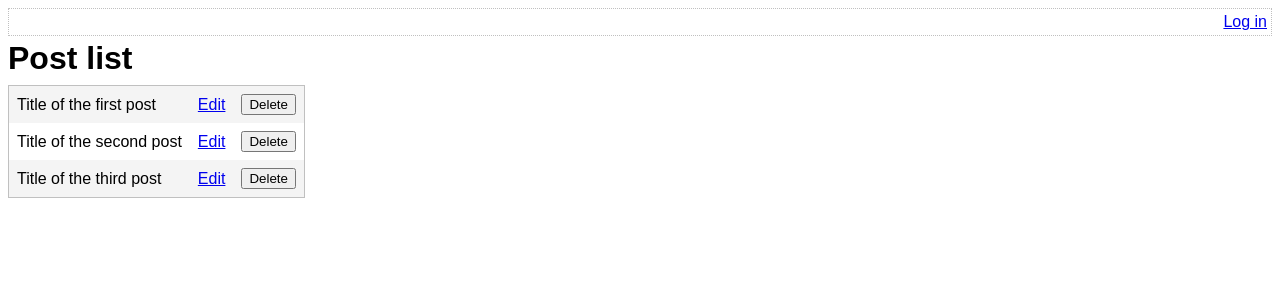
After one commit to halfer/php-tutorial-project, a PHP site: page /list-posts.php in a window 1280 px wide. The commit adds this page. Shown: the top 300 px of the page. Run offline with PHP 8.4, Linux system fonts and the light colour scheme.

Commit message:
Add mockup of All Posts screen for admin users

```diff
--- a/assets/main.css
+++ b/assets/main.css
@@ -96,3 +96,16 @@ body {
 	float: left;
 	text-align: right;
 }
+
+#post-list {
+	border-collapse: collapse;
+	border: 1px solid silver;
+}
+
+#post-list td {
+	padding: 8px;
+}
+
+#post-list tbody tr:nth-child(odd) {
+	background-color: #f4f4f4;
+}
--- /dev/null
+++ b/list-posts.php
@@ -0,0 +1,64 @@
+<?php
+require_once 'lib/common.php';
+
+session_start();
+
+?>
+<!DOCTYPE html>
+<html>
+	<head>
+		<title>A blog application | Blog posts</title>
+		<?php require 'templates/head.php' ?>
+	</head>
+	<body>
+		<?php require 'templates/top-menu.php' ?>
+
+		<h1>Post list</h1>
+
+		<form method="post">
+			<table id="post-list">
+				<tbody>
+					<tr>
+						<td>Title of the first post</td>
+						<td>
+							<a href="edit-post.php?post_id=1">Edit</a>
+						</td>
+						<td>
+							<input
+								type="submit"
+								name="post[1]"
+								value="Delete"
+							/>
+						</td>
+					</tr>
+					<tr>
+						<td>Title of the second post</td>
+						<td>
+							<a href="edit-post.php?post_id=2">Edit</a>
+						</td>
+						<td>
+							<input
+								type="submit"
+								name="post[2]"
+								value="Delete"
+							/>
+						</td>
+					</tr>
+					<tr>
+						<td>Title of the third post</td>
+						<td>
+							<a href="edit-post.php?post_id=3">Edit</a>
+						</td>
+						<td>
+							<input
+								type="submit"
+								name="post[3]"
+								value="Delete"
+							/>
+						</td>
+					</tr>
+				</tbody>
+			</table>
+		</form>
+	</body>
+</html>
--- a/templates/top-menu.php
+++ b/templates/top-menu.php
@@ -1,6 +1,8 @@
 <div class="top-menu">
 	<div class="menu-options">
 		<?php if (isLoggedIn()): ?>
+			<a href="list-posts.php">All posts</a>
+			|
 			<a href="edit-post.php">New post</a>
 			|
 			Hello <?php echo htmlspecialchars(getAuthUser()) ?>.
```
